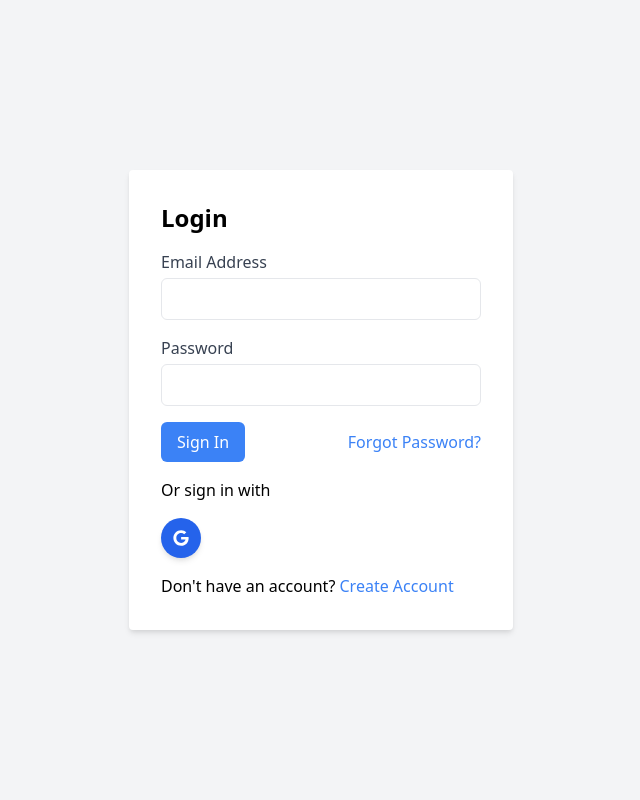
After one commit to VireshShah17/LifeSaver, a Django app: template LifeSaver/templates/login.html in a window 1280 px wide. The commit adds this page. Shown: the whole page, without its empty margins (319-959 px from the left). Run offline with Django 4.2, Linux system fonts and the light colour scheme; the template is opened without the code that fills it, so the values that code supplies are empty; some libraries are stand-ins or nearby versions.

Commit message:
add login page
add login page in index.html

```diff
--- a/LifeSaver/templates/index.html
+++ b/LifeSaver/templates/index.html
@@ -30,7 +30,7 @@
             <div>
                 <a href="{% url 'index:contact' %}" class="text-white mx-2 hover:text-blue-400">Contact Us</a>
                 <!-- <a href="#" class="text-white mx-2 hover:text-blue-400">About</a> -->
-                <a href="#" class="text-white mx-2 hover:text-blue-400">Login</a>
+                <a href="{% url 'index:login' %}" class="text-white mx-2 hover:text-blue-400">Login</a>
                 <a href="#" class="text-white mx-2 hover:text-blue-400">Sign Out</a>
             </div>
         </div>
--- /dev/null
+++ b/LifeSaver/templates/login.html
@@ -0,0 +1,48 @@
+<!DOCTYPE html>
+<html lang="en">
+
+<head>
+    <meta charset="UTF-8">
+    <meta name="viewport" content="width=device-width, initial-scale=1.0">
+    <title>Login Page</title>
+    <!-- Include Tailwind CSS -->
+    <link href="https://cdn.jsdelivr.net/npm/tailwindcss@2.2.19/dist/tailwind.min.css" rel="stylesheet">
+    <!-- Include FontAwesome for Google icon -->
+    <link href="https://cdnjs.cloudflare.com/ajax/libs/font-awesome/5.15.4/css/all.min.css" rel="stylesheet">
+</head>
+
+<body class="bg-gray-100 flex justify-center items-center h-screen">
+    <div class="bg-white p-8 rounded shadow-md max-w-sm w-full">
+        <h2 class="text-2xl font-semibold mb-4">Login</h2>
+        <form>
+            <div class="mb-4">
+                <label for="email" class="block text-gray-700">Email Address</label>
+                <input type="email" id="email" name="email" class="mt-1 p-2 block w-full border rounded-md">
+            </div>
+            <div class="mb-4">
+                <label for="password" class="block text-gray-700">Password</label>
+                <input type="password" id="password" name="password" class="mt-1 p-2 block w-full border rounded-md">
+            </div>
+            <div class="mb-4 flex justify-between items-center">
+                <button type="submit" class="px-4 py-2 bg-blue-500 text-white rounded-md hover:bg-blue-600">Sign
+                    In</button>
+                <a href="#" class="text-blue-500 hover:underline">Forgot Password?</a>
+            </div>
+            <p class="mb-4">Or sign in with</p>
+            <div class="flex space-x-4">
+                <!-- Google Sign-In Button -->
+                <button type="button"
+                    class="flex items-center justify-center w-10 h-10 bg-blue-600 text-white rounded-full shadow-md hover:bg-blue-700">
+                    <i class="fab fa-google"></i>
+                </button>
+            </div>
+        </form>
+        <p class="mt-4">Don't have an account? <a href="#" class="text-blue-500 hover:underline">Create
+                Account</a></p>
+    </div>
+
+    <!-- Include FontAwesome script for Google icon -->
+    <script src="https://cdnjs.cloudflare.com/ajax/libs/font-awesome/5.15.4/js/all.min.js"></script>
+</body>
+
+</html>
```
